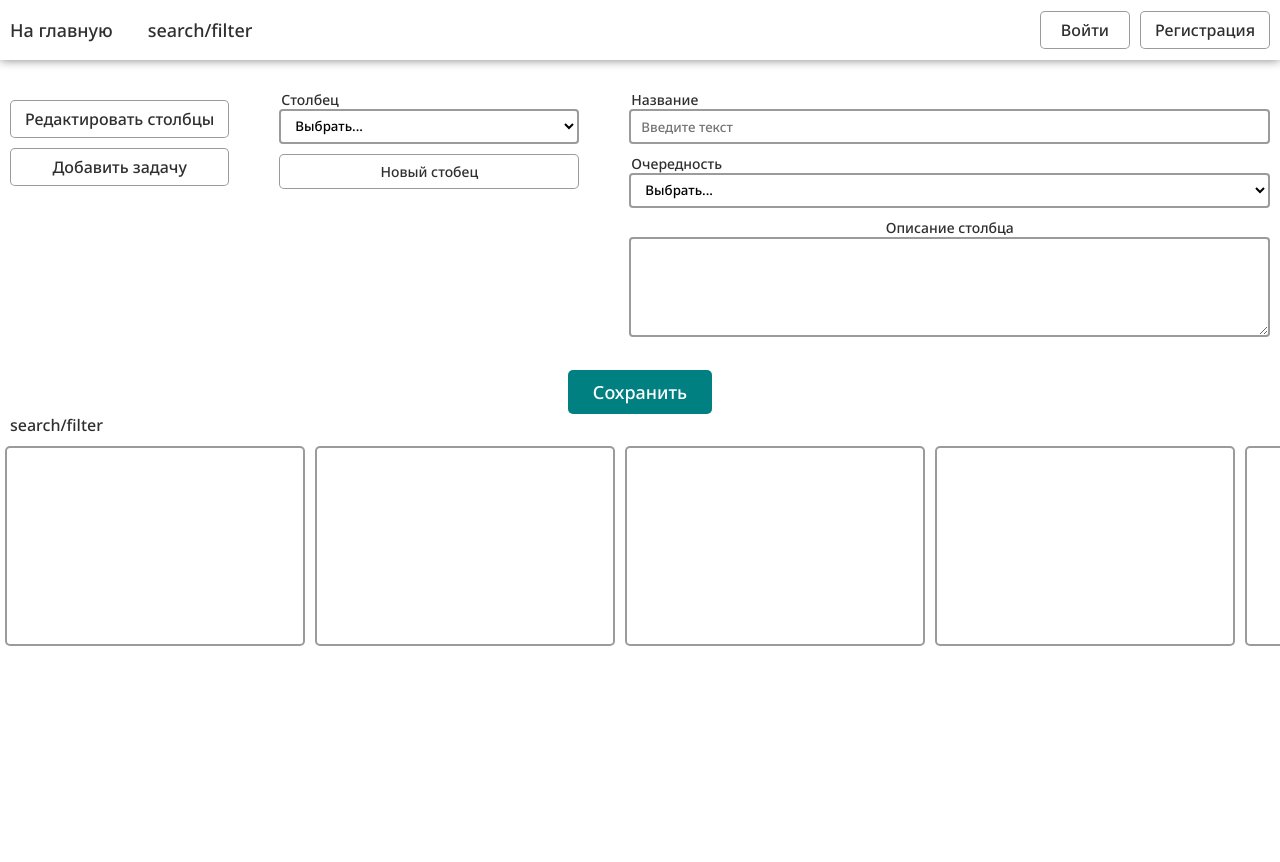
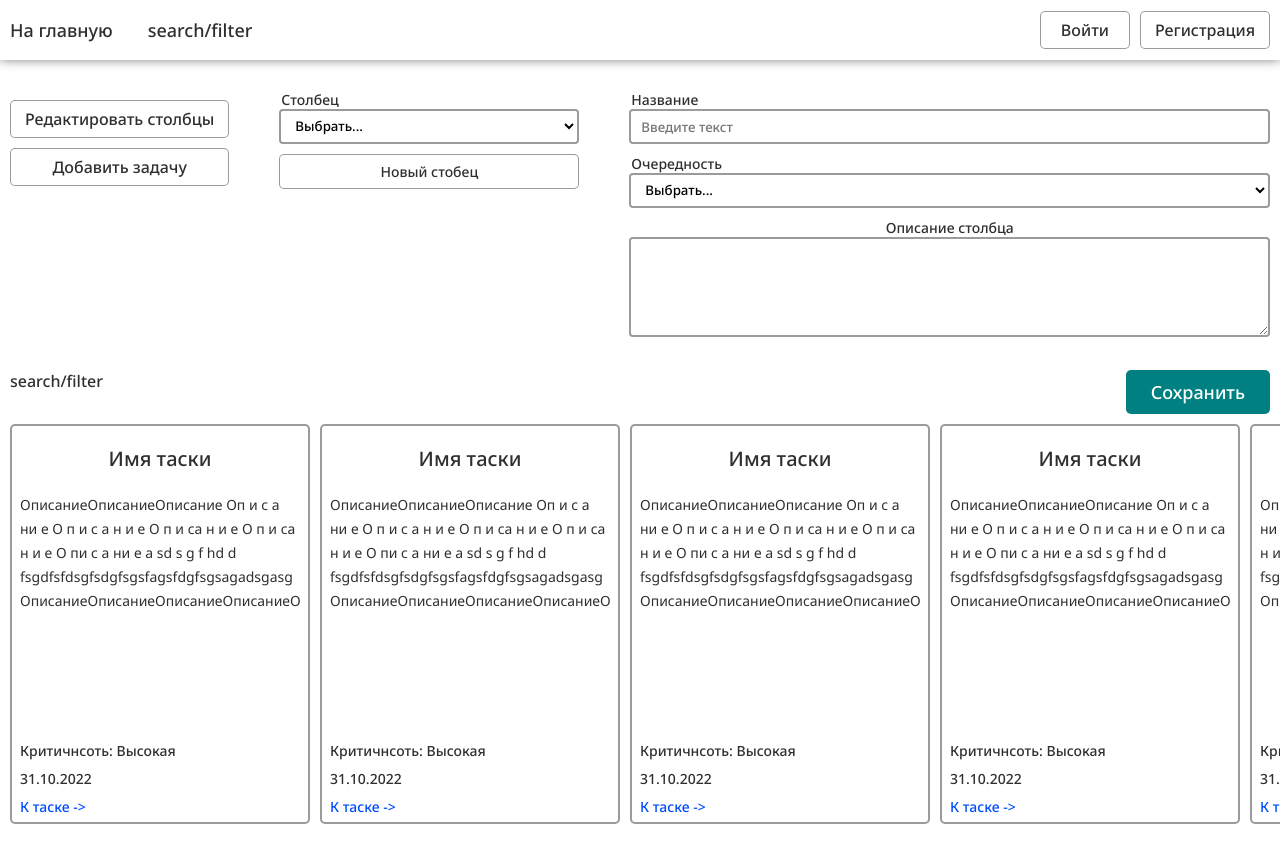
Before and after one commit to KvRm/scrum-board, a Vue app: page /history in a window 1280 px wide. Shown: the top 862 px of the page. Built offline with nearby package versions, Linux system fonts and the light colour scheme.

Commit message:
create task preview component

```diff
--- a/src/components/HeaderComponent.vue
+++ b/src/components/HeaderComponent.vue
@@ -26,7 +26,7 @@ import ButtonComponent, {
   ButtonColor,
   ButtonSize,
 } from "@/components/UI/ButtonComponent.vue";
-import SearchFilterComponent from "./SearchFilterComponent.vue";
+import SearchFilterComponent from "./manage-components/SearchFilterComponent.vue";
 
 export default defineComponent({
   components: {
--- a/src/components/SearchFilterComponent.vue
+++ /dev/null
@@ -1,11 +0,0 @@
-<template><div>search/filter</div></template>
-
-<script lang="ts">
-import { defineComponent } from "vue";
-
-export default defineComponent({
-  setup() {
-    return {};
-  },
-});
-</script>
--- a/src/components/SectionComponent.vue
+++ b/src/components/SectionComponent.vue
@@ -6,7 +6,7 @@
 
 <script lang="ts">
 import { defineComponent } from "vue";
-import TaskComponent from "./TaskComponent.vue";
+import TaskComponent from "./TaskPreview.vue";
 
 export default defineComponent({
   components: { TaskComponent },
@@ -19,8 +19,5 @@ export default defineComponent({
 <style scoped>
 .section {
   display: grid;
-  justify-content: space-around;
-  min-width: 310px;
-  gap: 5px;
 }
 </style>
--- a/src/components/SectionsContainer.vue
+++ b/src/components/SectionsContainer.vue
@@ -25,7 +25,9 @@ export default defineComponent({
 .sections-container {
   display: grid;
   overflow-x: scroll;
-  grid-template-columns: 1fr 1fr 1fr 1fr 1fr;
+  gap: 10px;
+  grid-template-columns: repeat(5, 1fr);
   min-height: 100vh;
+  padding: 0px 10px;
 }
 </style>
--- /dev/null
+++ b/src/components/TaskPreview.vue
@@ -0,0 +1,61 @@
+<template>
+  <div class="task">
+    <h5 class="title">Имя таски</h5>
+    <p class="description">
+      ОписаниеОписаниеОписание Оп и с а ни е О п и с а н и е О п и са н и е О п
+      и са н и е О пи с а ни е a sd s g f hd d
+      fsgdfsfdsgfsdgfsgsfagsfdgfsgsagadsgasg
+      ОписаниеОписаниеОписаниеОписаниеОписаниеОписаниеОписаниеОписаниеОписаниеОписаниеОписаниеОписаниеОписание
+    </p>
+    <div class="additional-info">
+      <p class="criticalLvl">Критичнсоть: Высокая</p>
+      <p class="timeToComplete">31.10.2022</p>
+      <router-link to="task/:id"
+        ><span class="task-link">К таске -></span></router-link
+      >
+    </div>
+  </div>
+</template>
+
+<script lang="ts">
+import { defineComponent } from "vue";
+
+export default defineComponent({
+  setup() {
+    return {};
+  },
+});
+</script>
+
+<style scoped>
+.task {
+  display: grid;
+  grid-template-rows: auto 1fr auto;
+  border: 2px solid var(--gray);
+  min-width: 300px;
+  max-height: 400px;
+  border-radius: 5px;
+  background: #fff;
+  padding: 0px 8px 8px 8px;
+  line-height: 14px;
+  font-size: 14px;
+}
+
+.title {
+  justify-self: center;
+  font-size: 20px;
+  line-height: 0;
+  padding: 0;
+}
+
+.description {
+  font-weight: 300;
+  line-height: 24px;
+  overflow-x: scroll;
+  padding: 0;
+  margin: 0;
+}
+.task-link {
+  color: rgb(0, 76, 255);
+}
+</style>
--- a/src/components/manage-components/OptionsComponent.vue
+++ b/src/components/manage-components/OptionsComponent.vue
@@ -20,6 +20,8 @@
       <create-task-form v-if="createState === 'task'" />
       <create-column-form v-if="createState === 'column'" />
     </div>
+    <div class="utils">
+      <search-filter-component />
       <button-component
         class="create-btn"
         :color="ButtonColor.primary"
@@ -27,7 +29,7 @@
       >
         Сохранить
       </button-component>
-    <search-filter-component />
+    </div>
   </div>
 </template>
 
@@ -38,7 +40,7 @@ import ButtonComponent, {
   ButtonSize,
 } from "@/components/UI/ButtonComponent.vue";
 import CreateTaskForm from "@/components/manage-components/CreateTaskForm.vue";
-import SearchFilterComponent from "@/components/SearchFilterComponent.vue";
+import SearchFilterComponent from "@/components/manage-components/SearchFilterComponent.vue";
 import CreateColumnForm from "./EditColumn.vue";
 
 type createStateTypes = "task" | "column";
@@ -94,4 +96,9 @@ export default defineComponent({
   align-self: flex-end;
   justify-self: center;
 }
+
+.utils {
+  display: grid;
+  grid-template-columns: 1fr auto;
+}
 </style>
--- a/src/components/TaskComponent.vue
+++ b/src/components/manage-components/SearchFilterComponent.vue
@@ -1,6 +1,4 @@
-<template>
-  <div class="task"></div>
-</template>
+<template><div class="search">search/filter</div></template>
 
 <script lang="ts">
 import { defineComponent } from "vue";
@@ -13,11 +11,7 @@ export default defineComponent({
 </script>
 
 <style scoped>
-.task {
-  border: 2px solid var(--gray);
-  width: 300px;
-  height: 200px;
-  border-radius: 5px;
-  background: #fff;
+.search {
+  display: inline;
 }
 </style>
```
Lines whose indentation alone changed are shown as unchanged.
